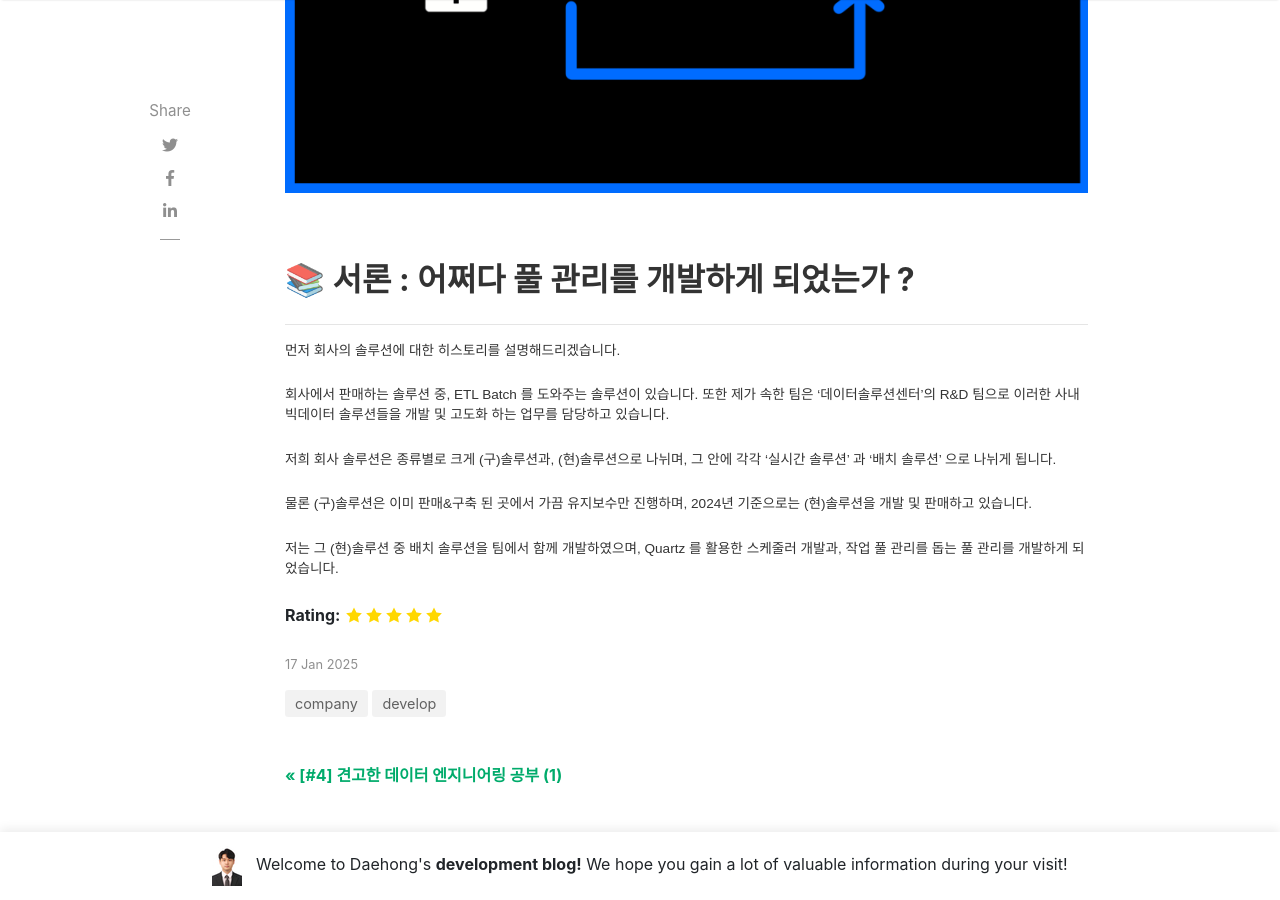
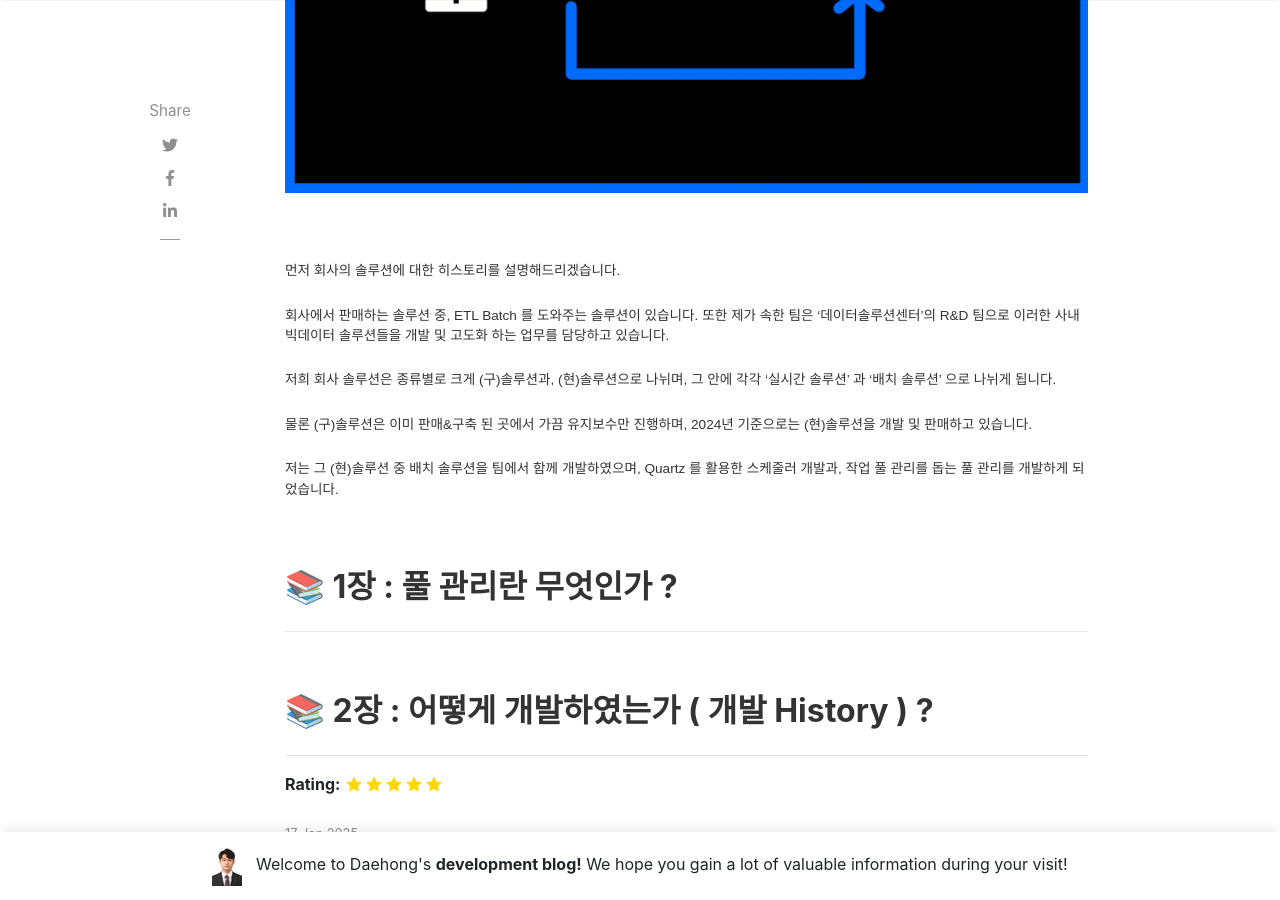
Before and after one commit to JeonDaehong/JeonDaehong.github.io, a Jekyll site: the page built from _posts/2025-01-17-pool-management-develop.md, in a window 1280 px wide and 900 px high, scrolled down 731 px. Built offline with Jekyll 4.4.1, drawn with Linux system fonts in a browser that asks for light colours; nearby versions of some CDN libraries; comment, search, counter and statistics services are not loaded.

Commit message:
pool develop history write

```diff
--- a/_posts/2025-01-17-pool-management-develop.md
+++ b/_posts/2025-01-17-pool-management-develop.md
@@ -9,9 +9,6 @@
 
 <br>
 
-## 📚 서론 : 어쩌다 풀 관리를 개발하게 되었는가 ?
----
-
 먼저 회사의 솔루션에 대한 히스토리를 설명해드리겠습니다.
 
 회사에서 판매하는 솔루션 중, ETL Batch 를 도와주는 솔루션이 있습니다. 또한 제가 속한 팀은 '데이터솔루션센터'의 R&D 팀으로 이러한 사내 빅데이터 솔루션들을 개발 및 고도화 하는 업무를 담당하고 있습니다.
@@ -21,3 +18,13 @@
 물론 (구)솔루션은 이미 판매&구축 된 곳에서 가끔 유지보수만 진행하며, 2024년 기준으로는 (현)솔루션을 개발 및 판매하고 있습니다.
 
 저는 그 (현)솔루션 중 배치 솔루션을 팀에서 함께 개발하였으며, Quartz 를 활용한 스케줄러 개발과, 작업 풀 관리를 돕는 풀 관리를 개발하게 되었습니다.
+
+<br>
+
+## 📚 1장 : 풀 관리란 무엇인가 ?
+---
+
+<br>
+
+## 📚 2장 : 어떻게 개발하였는가 ( 개발 History ) ?
+---
```
